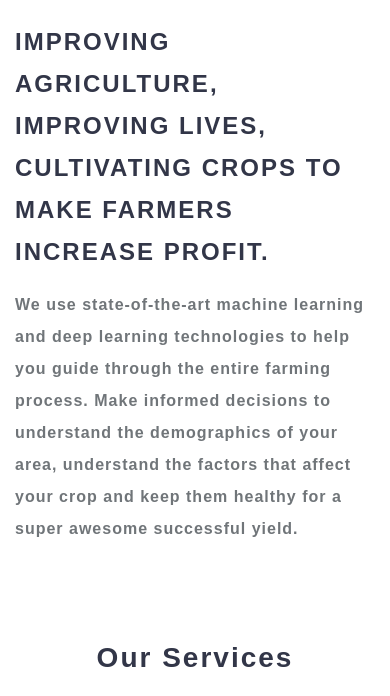
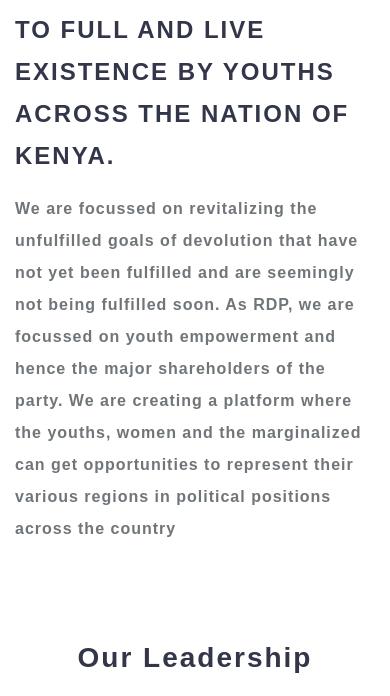
Before and after one commit to godwins3/rdp, a Flask app: page / in a window 390 px wide. Shown: the part 966-1662 px from the top of the page. Run offline with Flask 3, Linux system fonts and the light colour scheme; some libraries are stand-ins or nearby versions; some web fonts are replaced.

Commit message:
adding dummy images

```diff
--- a/templates/index.html
+++ b/templates/index.html
@@ -9,15 +9,15 @@
 					<div class="overlay">
 						<div class="container">
 							<div class="w3layouts-banner-info text-center">
-								<h3 class="text-wh">mkulima</h3>
-								<h4 class="text-wh mx-auto my-4"><b>Get informed decisions about your farming strategy.</b></h4>
+								<h3 class="text-wh">rdp</h3>
+								<h4 class="text-wh mx-auto my-4"><b>Restoration of Devolution Party.</b></h4>
 								<br>
-								<h4 class="text-wh mx-auto my-4"><strong> Here are some questions we'll answer</strong></h4>
+								<h4 class="text-wh mx-auto my-4"><strong> When we are divided we fall, United we bargain and make it happen</strong></h4>
 								<p class="text-li mx-auto mt-2">
-									1. What crop to plant here? <br>
-									2. What fertilizer to use? <br>
-									3. Which disease do your crop have?<br>
-									4. How to cure the disease?</p>
+									  <br>
+									  <br>
+									  <br>
+									 </p>
 							</div>
 						</div>
 					</div>
@@ -32,16 +32,17 @@
 		<h3 class="heading mb-sm-5 mb-4 text-center"> About Us</h3>
 		<div class="row core-grids">
 			<div class="col-lg-6 core-left">
-				<img src="{{ url_for('static', filename='images/core.jpg') }}" class="img-fluid" alt="" />
+				<img src="{{ url_for('static', filename='images/1.jpg') }}" class="img-fluid" alt="" />
 			</div>
 			<div class="col-lg-6 core-right">
-				<h3 class="mt-4">Improving Agriculture, Improving Lives, Cultivating Crops To Make Farmers Increase
-					Profit.</h3>
-				<p class="mt-3">We use state-of-the-art machine learning and deep learning technologies to help you
-					guide through
-					the entire farming process. Make informed decisions to understand the demographics of your area,
-					understand the
-					factors that affect your crop and keep them healthy for a super awesome successful yield.</p>
+				<h3 class="mt-4">RDP is a political party being brought to full and live existence by youths across the
+					nation of Kenya.</h3>
+				<p class="mt-3">
+					We are focussed on revitalizing the unfulfilled goals of devolution that have not yet been fulfilled
+					and are seemingly not being fulfilled soon. As RDP, we are focussed on youth empowerment and hence the
+					major shareholders of the party. We are creating a platform where the youths, women and the marginalized
+					can get opportunities to represent their various regions in political positions across the country
+				</p>
 			</div>
 		</div>
 	</div>
@@ -51,42 +52,77 @@
 <!-- Products & Services -->
 <section class="blog py-5">
 	<div class="container py-md-5">
-		<h3 class="heading mb-sm-5 mb-4 text-center"> Our Services</h3>
+		<h3 class="heading mb-sm-5 mb-4 text-center"> Our Leadership</h3>
 		<div class="row blog-grids">
 			<div class="col-lg-4 col-md-6 blog-left mb-lg-0 mb-sm-5 pb-lg-0 pb-5">
-				<img src="{{ url_for('static', filename='images/s3.jpg') }}" class="img-fluid" alt="" />
+				<img src="{{ url_for('static', filename='images/1.jpg') }}" class="img-fluid" alt="" />
 				<a href="{{ url_for('home') }}">
 					<div class="blog-info">
 
-						<h4>Crop</h4>
+						<h4>Party Leader</h4>
 
-						<p class="mt-2"> Recommendation about the type of crops to be cultivated which is best suited
-							for the respective conditions</p>
+						<p class="mt-2"> Senator Juma Benard</p>
 					</div>
 				</a>
 			</div>
 			<div class="col-lg-4 col-md-6 blog-middle mb-lg-0 mb-sm-5 pb-lg-0 pb-md-5">
-				<img src="{{ url_for('static', filename='images/s2.jpg') }}" class="img-fluid" alt="" />
+				<img src="{{ url_for('static', filename='images/1.jpg') }}" class="img-fluid" alt="" />
 				<a href="{{ url_for('home') }}">
 					<div class="blog-info">
-						<h4>Fertilizer</h4>
-						<p class="mt-2">Recommendation about the type of fertilizer best suited for the particular soil
-							and the recommended crop</p>
+						<h4>Deputy Party Leader Strategy</h4>
+						<p class="mt-2"> </p>
 					</div>
 				</a>
 			</div>
 			<div class="col-lg-4 col-md-6 blog-right mt-lg-0 mt-5 pt-lg-0 pt-md-5">
 
-				<img src="{{ url_for('static', filename='images/s4.jpg') }}" class="img-fluid" alt="">
+				<img src="{{ url_for('static', filename='images/1.jpg') }}" class="img-fluid" alt="">
 
 				<!-- <img src="images/s4.jpg" class="img-fliud" alt="" /> -->
 				<a href="{{ url_for('home') }}">
 					<div class="blog-info">
-						<h4>Crop Disease</h4>
-						<p class="mt-2">Predicting the name and causes of crop disease and suggestions to cure it</p>
+						<h4>Deputy Party Leader Programs</h4>
+						<p class="mt-2"> Jane Doe</p>
 					</div>
 				</a>
 			</div>
+			<div class="col-lg-4 col-md-6 blog-right mt-lg-0 mt-5 pt-lg-0 pt-md-5">
+
+				<img src="{{ url_for('static', filename='images/1.jpg') }}" class="img-fluid" alt="">
+
+				<!-- <img src="images/s4.jpg" class="img-fliud" alt="" /> -->
+				<a href="{{ url_for('home') }}">
+					<div class="blog-info">
+						<h4> Chairperson</h4>
+						<p class="mt-2"> Gilbert Aluoch</p>
+					</div>
+				</a>
+			</div>
+			<div class="col-lg-4 col-md-6 blog-right mt-lg-0 mt-5 pt-lg-0 pt-md-5">
+
+				<img src="{{ url_for('static', filename='images/1.jpg') }}" class="img-fluid" alt="">
+
+				<!-- <img src="images/s4.jpg" class="img-fliud" alt="" /> -->
+				<a href="{{ url_for('home') }}">
+					<div class="blog-info">
+						<h4>Secretary General</h4>
+						<p class="mt-2"> Hannington Amakobe</p>
+					</div>
+				</a>
+			</div>
+			<div class="col-lg-4 col-md-6 blog-right mt-lg-0 mt-5 pt-lg-0 pt-md-5">
+
+				<img src="{{ url_for('static', filename='images/1.jpg') }}" class="img-fluid" alt="">
+
+				<!-- <img src="images/s4.jpg" class="img-fliud" alt="" /> -->
+				<a href="{{ url_for('home') }}">
+					<div class="blog-info">
+						<h4>National Treasurer </h4>
+						<p class="mt-2"> Jane Doe</p>
+					</div>
+				</a>
+			</div>
+
 		</div>
 	</div>
 </section>
@@ -97,7 +133,7 @@
 <section>
 <div class="col-lg-3 col-md-4 col-sm-6 col-xs-12">
     <div class="hovereffect">
-        <img class="img-responsive" src="images/s2.jpg" alt="">
+        <img class="img-responsive" src="images/1.jpg" alt="">
         <div class="overlay">
            <h2>Hover effect 1</h2>
            <a class="info" href="#">link here</a>
--- a/templates/layout.html
+++ b/templates/layout.html
@@ -3,7 +3,7 @@
 
 <head>
 	<title>{{ title }}</title>
-	<link rel="shortcut icon" href="{{ url_for('static', filename='images/favicon.ico') }}"/>
+	<link rel="shortcut icon" href="{{ url_for('static', filename='images/1.jpg') }}"/>
 
 	<!-- for-mobile-apps -->
 	<meta name="viewport" content="width=device-width, initial-scale=1">
@@ -132,7 +132,6 @@
 	<!-- <link rel="icon" type="image/png" href="{{ url_for('static', filename='images/favicon.png?') }}"> -->
 
 
-	<script type="text/JavaScript" src="{{ url_for('static', filename='scripts/cities.js') }}"></script>
 
 
 	<!-- google fonts -->
@@ -156,7 +155,7 @@
 	<nav class="navbar navbar-expand-lg navbar-dark bg-dark static-top" style="background-color: #1C00ff00;">
 		<div class="container">
 			<a class="navbar-brand" href="{{ url_for('home') }}">
-				<img src="{{ url_for('static', filename='images/logo.jpg') }}" style="width: 90px; height: 55px" alt="">
+				<img src="{{ url_for('static', filename='images/1.jpg') }}" style="width: 90px; height: 55px" alt="">
 			</a>
 			<button class="navbar-toggler" type="button" data-toggle="collapse" data-target="#navbarResponsive"
 				aria-controls="navbarResponsive" aria-expanded="false" aria-label="Toggle navigation">
```
Also changed, not shown: static/images/1.jpg (added), static/images/move-top.png (added), static/images/profile.webp (added).
